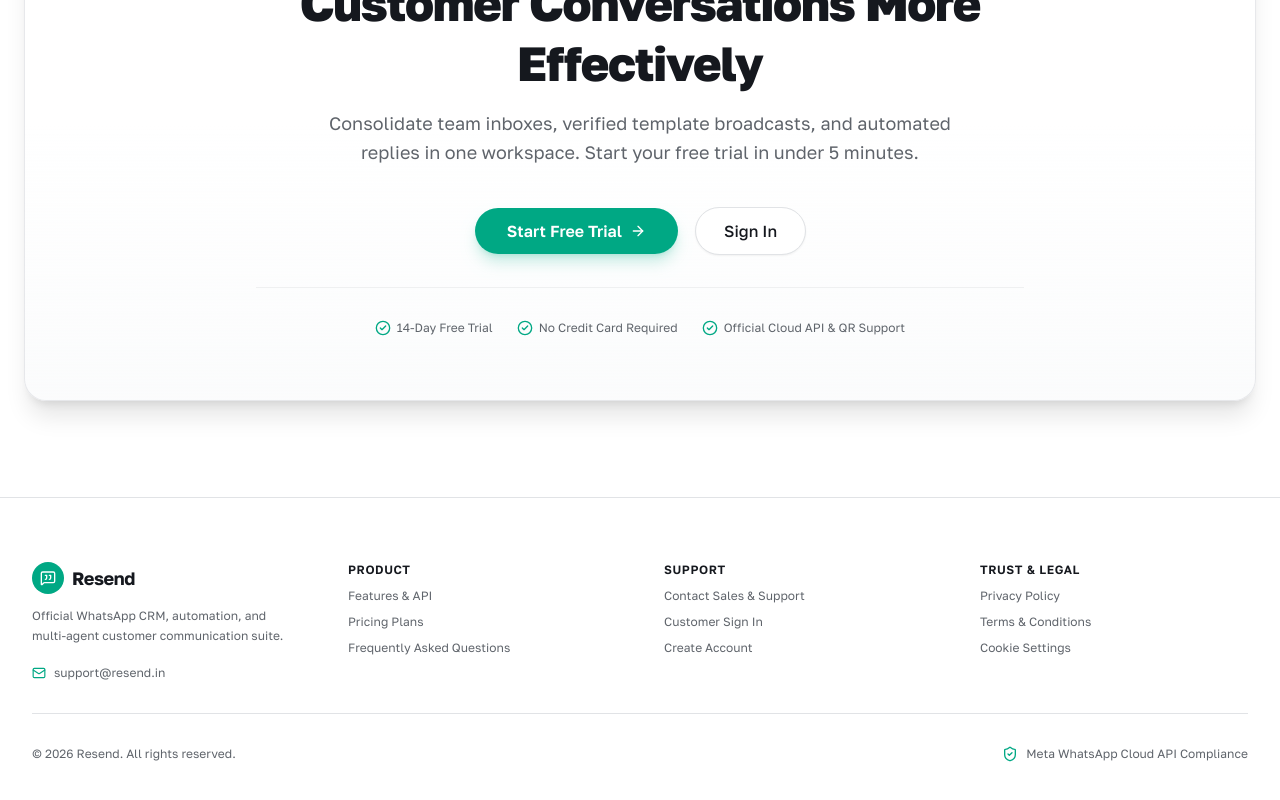
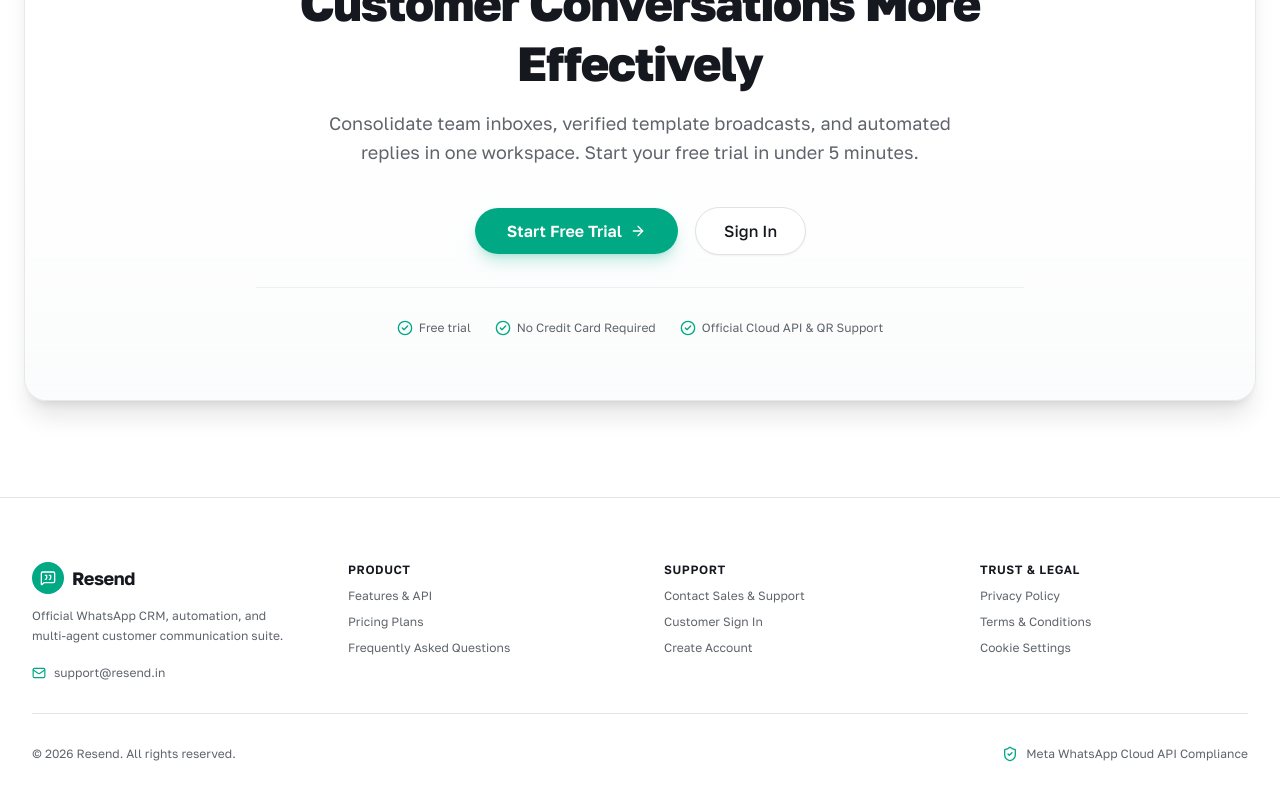
Before and after one commit to sdev4522/Resend, a Next.js app in the folder frontend/: page /faq in a window 1280 px wide. Shown: the part 1815-2615 px from the top of the page. Built offline with nearby package versions, Linux system fonts and the light colour scheme; no server answers.

Commit message:
[CLAUDE] fix(copy): remove remaining '14-Day Free Trial' labels (prod trial is 7 days)
Co-Authored-By: Claude Opus 5.5 <noreply@anthropic.com>

```diff
--- a/frontend/components/marketing/cta-banner.tsx
+++ b/frontend/components/marketing/cta-banner.tsx
@@ -48,7 +48,7 @@ export function MarketingCTABanner() {
           <div className="pt-8 flex flex-wrap items-center justify-center gap-6 text-xs text-muted-foreground border-t border-border/50 mt-8">
             <div className="flex items-center gap-1.5">
               <CheckCircle2 className="h-4 w-4 text-primary shrink-0" />
-              <span>14-Day Free Trial</span>
+              <span>Free trial</span>
             </div>
             <div className="flex items-center gap-1.5">
               <CheckCircle2 className="h-4 w-4 text-primary shrink-0" />
--- a/frontend/components/ui/hero-5.tsx
+++ b/frontend/components/ui/hero-5.tsx
@@ -174,7 +174,7 @@ export function Hero5({
         >
           <span className="flex items-center gap-1.5">
             <span className="h-1.5 w-1.5 rounded-full bg-emerald-400" />
-            14-Day Free Trial
+            Free trial
           </span>
           <span className="hidden sm:inline text-zinc-600">·</span>
           <span>No credit card required</span>
```
